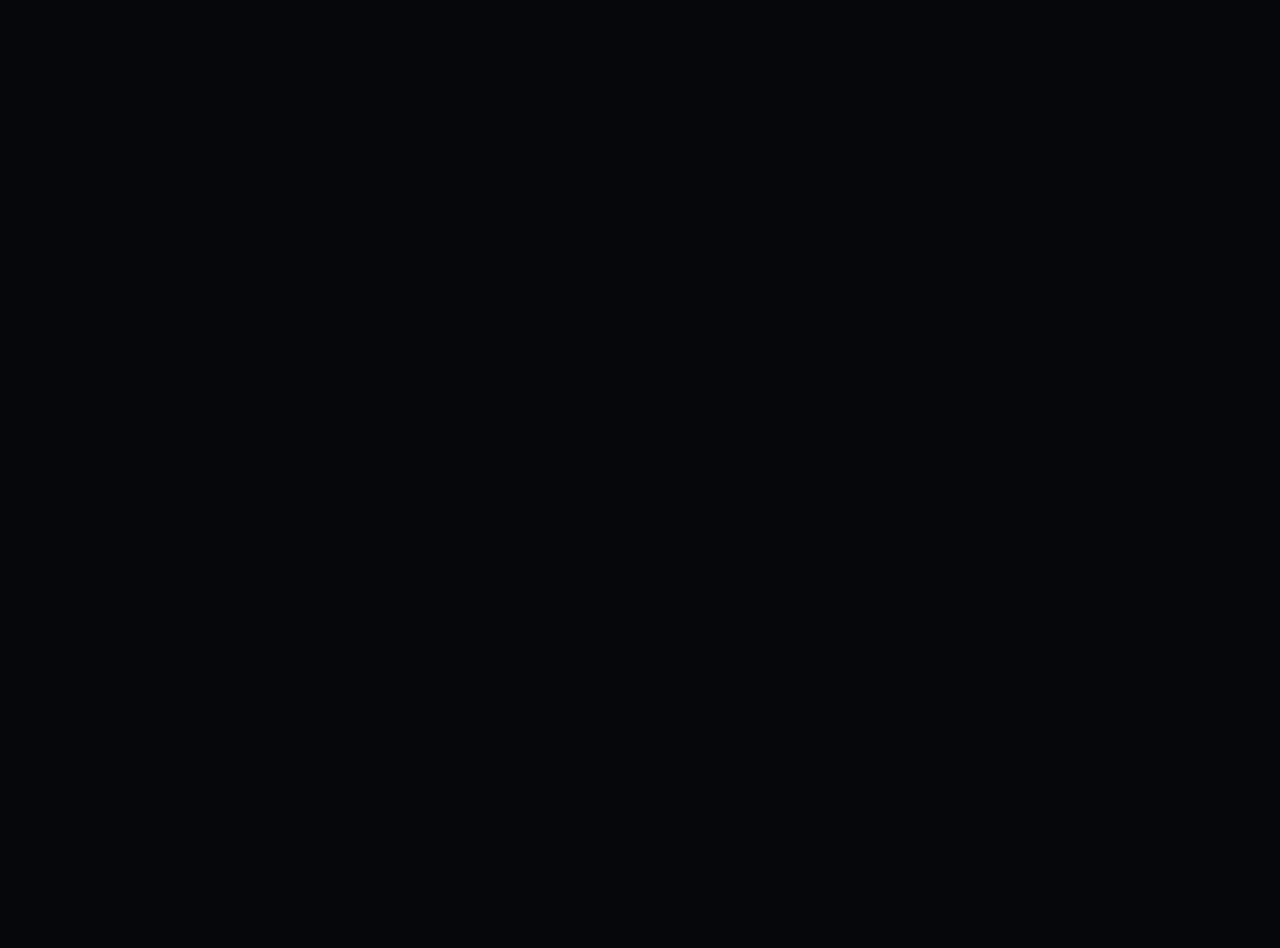
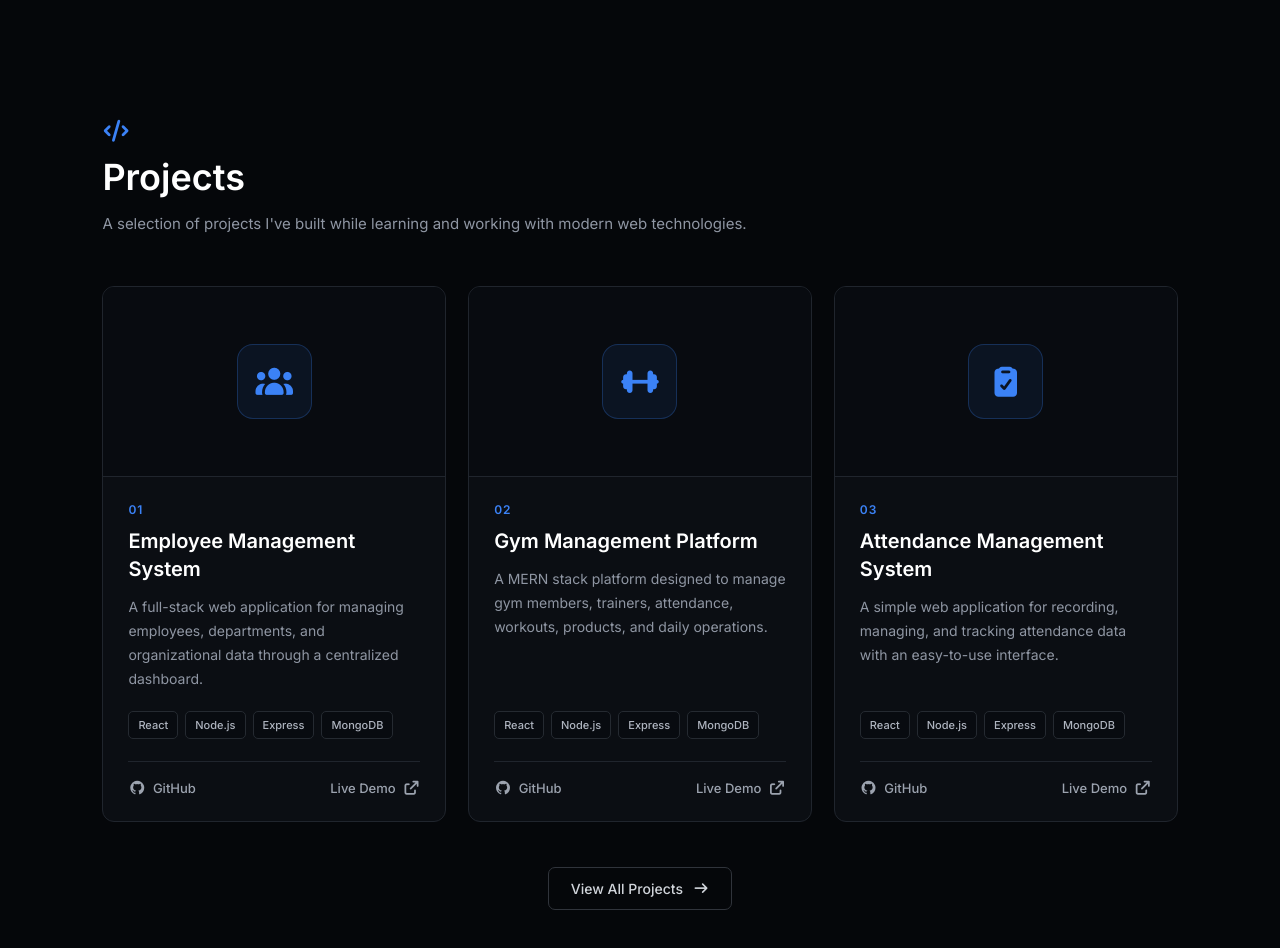
Before and after one commit to abhin-palakkal/abhin-personal-portfolio, a React (Vite) app: page / in a window 1280 px wide. Shown: the part 2400-3348 px from the top of the page. Before the commit the page ends 2420 px from the top, so only its background shows below. Built offline with nearby package versions, Linux system fonts and the light colour scheme.

Commit message:
feat: add projects section

```diff
--- a/src/App.jsx
+++ b/src/App.jsx
@@ -3,6 +3,7 @@ import Navbar from './components/Navbar/Navbar';
 import Home from './components/Home/Home';
 import About from './components/About/About';
 import Skills from './components/Skills/Skills';
+import Projects from './components/Projects/Projects';
 
 const App = () => {
   return (
@@ -11,6 +12,7 @@ const App = () => {
       <Home />
       <About />
       <Skills />
+      <Projects />
     </>
   );
 };
--- /dev/null
+++ b/src/components/Projects/Projects.css
@@ -0,0 +1,328 @@
+/* =================================
+   PROJECTS SECTION
+================================= */
+
+.projects-section {
+  width: 100%;
+  min-height: 100vh;
+
+  padding: 100px 8%;
+
+  background-color: #05070a;
+
+  display: flex;
+  align-items: center;
+  justify-content: center;
+}
+
+.projects-container {
+  width: 100%;
+  max-width: 1200px;
+}
+
+/* =================================
+   SECTION HEADING
+================================= */
+
+.projects-heading {
+  margin-bottom: 50px;
+}
+
+.projects-heading > i {
+  display: block;
+
+  color: #3b82f6;
+
+  font-size: 22px;
+
+  margin-bottom: 14px;
+}
+
+.projects-heading h2 {
+  color: #ffffff;
+
+  font-size: 36px;
+  font-weight: 600;
+
+  line-height: 1.2;
+
+  margin-bottom: 12px;
+}
+
+.projects-heading p {
+  max-width: 650px;
+
+  color: #8f96a3;
+
+  font-size: 15px;
+  font-weight: 400;
+
+  line-height: 1.7;
+
+  margin: 0;
+}
+
+/* =================================
+   PROJECT GRID
+================================= */
+
+.projects-grid {
+  width: 100%;
+
+  display: grid;
+
+  grid-template-columns: repeat(3, 1fr);
+
+  gap: 22px;
+}
+
+/* =================================
+   PROJECT CARD
+================================= */
+
+.project-card {
+  min-height: 500px;
+
+  background-color: #0b0e13;
+
+  border: 1px solid #20252d;
+
+  border-radius: 12px;
+
+  overflow: hidden;
+
+  display: flex;
+  flex-direction: column;
+
+  transition:
+    transform 0.25s ease,
+    border-color 0.25s ease,
+    background-color 0.25s ease,
+    box-shadow 0.25s ease;
+}
+
+.project-card:hover {
+  background-color: #0d1118;
+
+  border-color: rgba(59, 130, 246, 0.6);
+
+  transform: translateY(-5px);
+
+  box-shadow: 0 15px 40px rgba(0, 0, 0, 0.25);
+}
+
+/* =================================
+   PROJECT IMAGE
+================================= */
+
+.project-image {
+  width: 100%;
+  height: 190px;
+
+  background-color: #080b10;
+
+  border-bottom: 1px solid #20252d;
+
+  display: flex;
+  align-items: center;
+  justify-content: center;
+}
+
+.project-placeholder {
+  width: 75px;
+  height: 75px;
+
+  border-radius: 16px;
+
+  background-color: rgba(59, 130, 246, 0.08);
+
+  border: 1px solid rgba(59, 130, 246, 0.25);
+
+  display: flex;
+  align-items: center;
+  justify-content: center;
+}
+
+.project-placeholder i {
+  color: #3b82f6;
+
+  font-size: 30px;
+}
+
+/* =================================
+   PROJECT CONTENT
+================================= */
+
+.project-content {
+  padding: 25px;
+
+  display: flex;
+  flex-direction: column;
+
+  flex: 1;
+}
+
+.project-number {
+  color: #3b82f6;
+
+  font-size: 12px;
+  font-weight: 600;
+
+  letter-spacing: 1px;
+
+  margin-bottom: 10px;
+}
+
+.project-content h3 {
+  color: #ffffff;
+
+  font-size: 20px;
+  font-weight: 600;
+
+  line-height: 1.4;
+
+  margin-bottom: 12px;
+}
+
+.project-content > p {
+  color: #8f96a3;
+
+  font-size: 14px;
+
+  line-height: 1.7;
+
+  margin-bottom: 20px;
+}
+
+/* =================================
+   PROJECT TECHNOLOGIES
+================================= */
+
+.project-tech {
+  display: flex;
+
+  flex-wrap: wrap;
+
+  gap: 7px;
+
+  margin-top: auto;
+
+  margin-bottom: 22px;
+}
+
+.project-tech span {
+  padding: 6px 9px;
+
+  color: #aeb4bf;
+
+  background-color: #080b10;
+
+  border: 1px solid #252a31;
+
+  border-radius: 5px;
+
+  font-size: 11px;
+  font-weight: 500;
+}
+
+/* =================================
+   PROJECT LINKS
+================================= */
+
+.project-links {
+  display: flex;
+
+  align-items: center;
+  justify-content: space-between;
+
+  gap: 10px;
+
+  padding-top: 18px;
+
+  border-top: 1px solid #20252d;
+}
+
+.project-link {
+  display: flex;
+  align-items: center;
+
+  gap: 7px;
+
+  color: #9ca3af;
+
+  text-decoration: none;
+
+  font-size: 13px;
+  font-weight: 500;
+
+  transition: color 0.25s ease;
+}
+
+.project-link:hover {
+  color: #3b82f6;
+}
+
+.project-link i {
+  font-size: 14px;
+}
+
+/* =================================
+   VIEW ALL PROJECTS
+================================= */
+
+.projects-view-all {
+  width: 100%;
+
+  display: flex;
+  justify-content: center;
+
+  margin-top: 45px;
+}
+
+.view-all-projects {
+  display: inline-flex;
+  align-items: center;
+
+  gap: 10px;
+
+  padding: 12px 22px;
+
+  color: #d1d5db;
+
+  text-decoration: none;
+
+  border: 1px solid #30343b;
+
+  border-radius: 7px;
+
+  background-color: transparent;
+
+  font-size: 14px;
+  font-weight: 500;
+
+  transition:
+    color 0.25s ease,
+    border-color 0.25s ease,
+    background-color 0.25s ease,
+    transform 0.25s ease;
+}
+
+.view-all-projects i {
+  font-size: 13px;
+
+  transition: transform 0.25s ease;
+}
+
+.view-all-projects:hover {
+  color: #ffffff;
+
+  border-color: #3b82f6;
+
+  background-color: rgba(59, 130, 246, 0.06);
+
+  transform: translateY(-2px);
+}
+
+.view-all-projects:hover i {
+  transform: translateX(4px);
+}
--- /dev/null
+++ b/src/components/Projects/Projects.jsx
@@ -0,0 +1,158 @@
+import './Projects.css';
+
+const Projects = () => {
+  return (
+    <section id="projects" className="projects-section">
+      <div className="projects-container">
+        {/* Section Heading */}
+
+        <div className="projects-heading">
+          <i className="fa-solid fa-code"></i>
+
+          <h2>Projects</h2>
+
+          <p>
+            A selection of projects I've built while learning and working with
+            modern web technologies.
+          </p>
+        </div>
+
+        {/* Projects */}
+
+        <div className="projects-grid">
+          {/* Project 01 */}
+
+          <div className="project-card">
+            <div className="project-image">
+              <div className="project-placeholder">
+                <i className="fa-solid fa-users"></i>
+              </div>
+            </div>
+
+            <div className="project-content">
+              <span className="project-number">01</span>
+
+              <h3>Employee Management System</h3>
+
+              <p>
+                A full-stack web application for managing employees,
+                departments, and organizational data through a centralized
+                dashboard.
+              </p>
+
+              <div className="project-tech">
+                <span>React</span>
+                <span>Node.js</span>
+                <span>Express</span>
+                <span>MongoDB</span>
+              </div>
+
+              <div className="project-links">
+                <a href="#" className="project-link">
+                  <i className="fa-brands fa-github"></i>
+                  GitHub
+                </a>
+
+                <a href="#" className="project-link">
+                  Live Demo
+                  <i className="fa-solid fa-arrow-up-right-from-square"></i>
+                </a>
+              </div>
+            </div>
+          </div>
+
+          {/* Project 02 */}
+
+          <div className="project-card">
+            <div className="project-image">
+              <div className="project-placeholder">
+                <i className="fa-solid fa-dumbbell"></i>
+              </div>
+            </div>
+
+            <div className="project-content">
+              <span className="project-number">02</span>
+
+              <h3>Gym Management Platform</h3>
+
+              <p>
+                A MERN stack platform designed to manage gym members, trainers,
+                attendance, workouts, products, and daily operations.
+              </p>
+
+              <div className="project-tech">
+                <span>React</span>
+                <span>Node.js</span>
+                <span>Express</span>
+                <span>MongoDB</span>
+              </div>
+
+              <div className="project-links">
+                <a href="#" className="project-link">
+                  <i className="fa-brands fa-github"></i>
+                  GitHub
+                </a>
+
+                <a href="#" className="project-link">
+                  Live Demo
+                  <i className="fa-solid fa-arrow-up-right-from-square"></i>
+                </a>
+              </div>
+            </div>
+          </div>
+
+          {/* Project 03 */}
+
+          <div className="project-card">
+            <div className="project-image">
+              <div className="project-placeholder">
+                <i className="fa-solid fa-clipboard-check"></i>
+              </div>
+            </div>
+
+            <div className="project-content">
+              <span className="project-number">03</span>
+
+              <h3>Attendance Management System</h3>
+
+              <p>
+                A simple web application for recording, managing, and tracking
+                attendance data with an easy-to-use interface.
+              </p>
+
+              <div className="project-tech">
+                <span>React</span>
+                <span>Node.js</span>
+                <span>Express</span>
+                <span>MongoDB</span>
+              </div>
+
+              <div className="project-links">
+                <a href="#" className="project-link">
+                  <i className="fa-brands fa-github"></i>
+                  GitHub
+                </a>
+
+                <a href="#" className="project-link">
+                  Live Demo
+                  <i className="fa-solid fa-arrow-up-right-from-square"></i>
+                </a>
+              </div>
+            </div>
+          </div>
+        </div>
+
+        {/* View All Projects */}
+
+        <div className="projects-view-all">
+          <a href="#" className="view-all-projects">
+            View All Projects
+            <i className="fa-solid fa-arrow-right"></i>
+          </a>
+        </div>
+      </div>
+    </section>
+  );
+};
+
+export default Projects;
```
